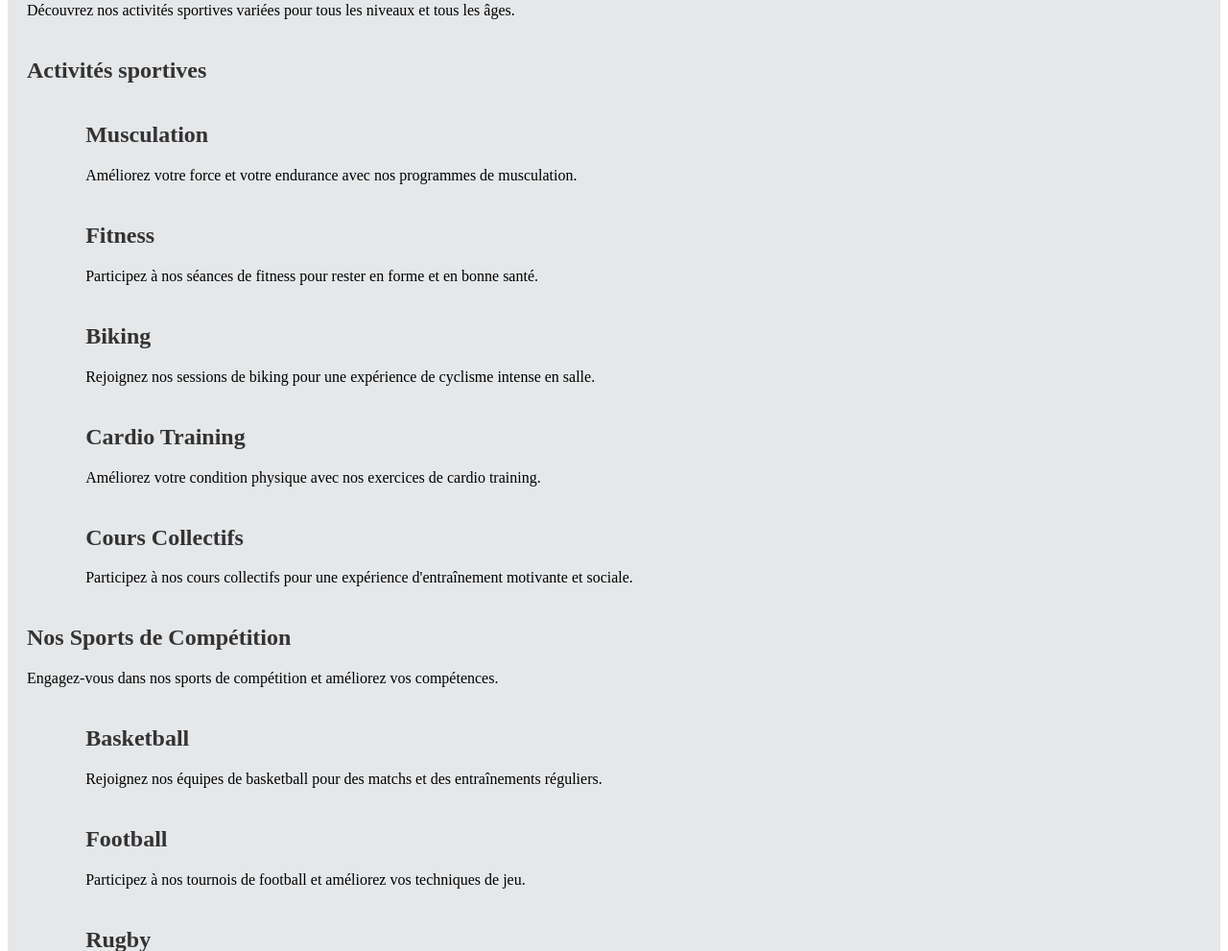
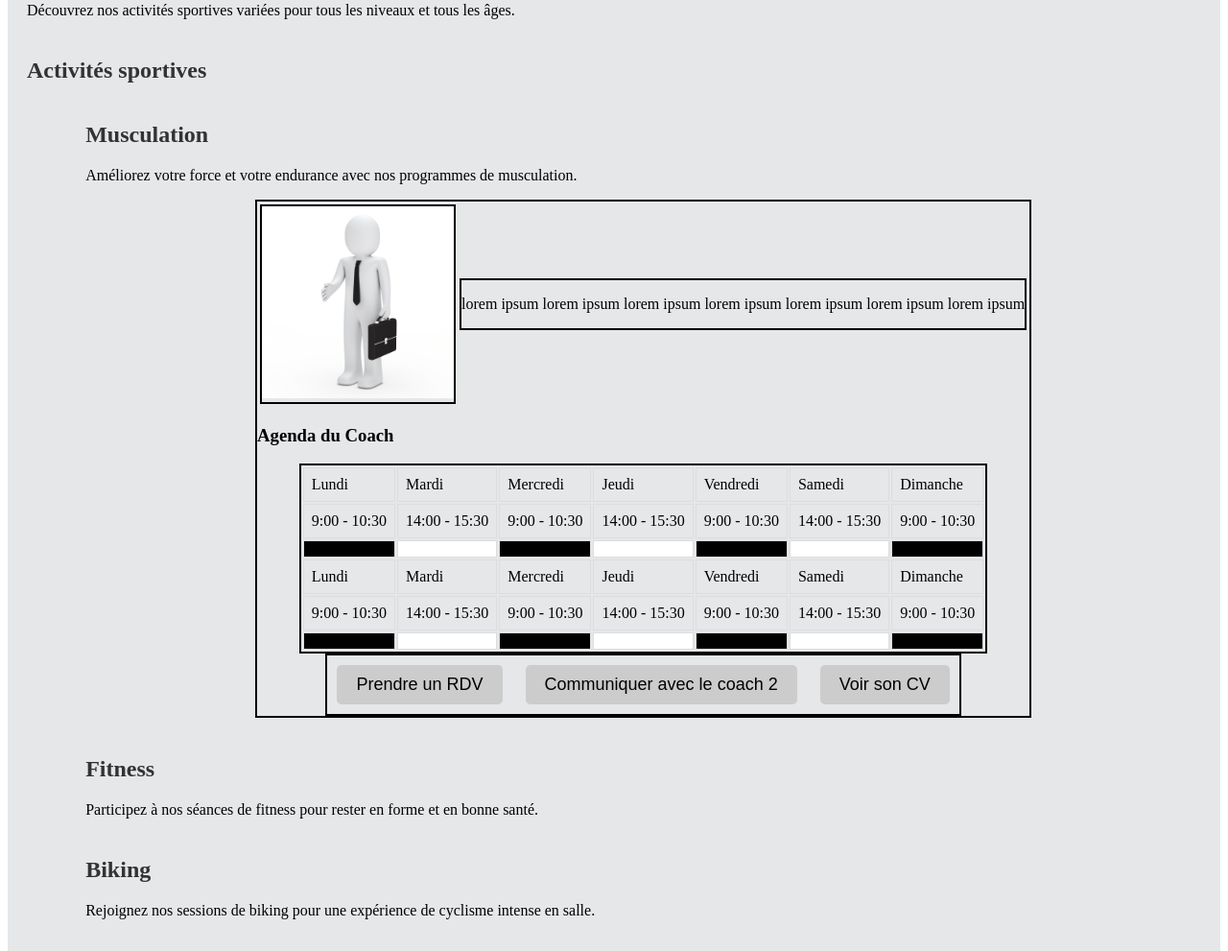
Before and after one commit to Alexhuang03/Projet_X_03, a PHP site: page /toutparcourir/toutparcourir.html in a window 1280 px wide. Shown: the part 172-1163 px from the top of the page at 96% size. Run offline with PHP 8.4, Linux system fonts and the light colour scheme.

Commit message:
Ajoute "Carte du Coach" template a automatiser avec php + bdd

```diff
--- a/toutparcourir/toutparcourir.css
+++ b/toutparcourir/toutparcourir.css
@@ -26,3 +26,11 @@
 #Musculation, #Fitness, #Biking, #Cardio-Training, #Cours-Collectifs, #Basketball, #Football, #Rugby, #Tennis, #Natation, #Plongeon, #Regles, #Horaire{
     margin-left: 5%; /* Ajustez la valeur selon vos besoins */
 }
+
+.coach-btn {
+    padding: 10px 20px; /* Ajoute un padding en haut et en bas */
+    margin: 10px; /* Ajoute un espacement autour des boutons */
+    border: none; /* Supprime la bordure par défaut */
+    border-radius: 5px; /* Ajoute des coins arrondis */
+    font-size: 18px; /* Augmente la taille du texte */
+}
--- a/toutparcourir/toutparcourir.html
+++ b/toutparcourir/toutparcourir.html
@@ -59,6 +59,91 @@
             <section id="Musculation">
                 <h2>Musculation</h2>
                 <p>Améliorez votre force et votre endurance avec nos programmes de musculation.</p>
+                <div class="affiche-coach" style="border: 2px solid black; margin: 0 auto; width: fit-content;">
+                    <div class="pres-coach">
+                        <table>
+                            <td>
+                                <div class="coach-photo" style="border: 2px solid black; margin: 0 auto; width: fit-content;">
+                                    <img src="coach_photo_temp.jpg" alt="Coach Carter" style="max-width: 200px; max-height: 200px;">
+                                </div>
+                            </td>
+                            <td>
+                                <div class="texte-coach" style="border: 2px solid black; margin: 0 auto; width: fit-content;">
+                                    <p>lorem ipsum lorem ipsum lorem ipsum lorem ipsum lorem ipsum lorem ipsum lorem ipsum</p>
+                                </div>
+                            </td>
+                        </table>
+                    </div>
+                    <table style="border: 2px solid black; margin: 0 auto; width: fit-content;">
+                        <h1>Agenda du Coach</h1>
+                        <tbody>
+                            <tr>
+                                <td style="border:1px solid #dddddd;text-align:left;padding:8px;">Lundi</td>
+                                <td style="border:1px solid #dddddd;text-align:left;padding:8px;">Mardi</td>
+                                <td style="border:1px solid #dddddd;text-align:left;padding:8px;">Mercredi</td>
+                                <td style="border:1px solid #dddddd;text-align:left;padding:8px;">Jeudi</td>
+                                <td style="border:1px solid #dddddd;text-align:left;padding:8px;">Vendredi</td>
+                                <td style="border:1px solid #dddddd;text-align:left;padding:8px;">Samedi</td>
+                                <td style="border:1px solid #dddddd;text-align:left;padding:8px;">Dimanche</td>
+                            </tr>
+                            <tr>
+                                <td style="border:1px solid #dddddd;text-align:left;padding:8px;">9:00 - 10:30</td>
+                                <td style="border:1px solid #dddddd;text-align:left;padding:8px;">14:00 - 15:30</td>
+                                <td style="border:1px solid #dddddd;text-align:left;padding:8px;">9:00 - 10:30</td>
+                                <td style="border:1px solid #dddddd;text-align:left;padding:8px;">14:00 - 15:30</td>
+                                <td style="border:1px solid #dddddd;text-align:left;padding:8px;">9:00 - 10:30</td>
+                                <td style="border:1px solid #dddddd;text-align:left;padding:8px;">14:00 - 15:30</td>
+                                <td style="border:1px solid #dddddd;text-align:left;padding:8px;">9:00 - 10:30</td>
+                            </tr>
+                            <tr>
+                                <td style="border:1px solid #dddddd;text-align:center;padding:8px;background-color:black;"></td>
+                                <td style="border:1px solid #dddddd;text-align:center;padding:8px;background-color:white;"></td>
+                                <td style="border:1px solid #dddddd;text-align:center;padding:8px;background-color:black;"></td>
+                                <td style="border:1px solid #dddddd;text-align:center;padding:8px;background-color:white;"></td>
+                                <td style="border:1px solid #dddddd;text-align:center;padding:8px;background-color:black;"></td>
+                                <td style="border:1px solid #dddddd;text-align:center;padding:8px;background-color:white;"></td>
+                                <td style="border:1px solid #dddddd;text-align:center;padding:8px;background-color:black;"></td>
+                            </tr>
+                        </tbody>
+                        <tbody>
+                        <tr>
+                            <td style="border:1px solid #dddddd;text-align:left;padding:8px;">Lundi</td>
+                            <td style="border:1px solid #dddddd;text-align:left;padding:8px;">Mardi</td>
+                            <td style="border:1px solid #dddddd;text-align:left;padding:8px;">Mercredi</td>
+                            <td style="border:1px solid #dddddd;text-align:left;padding:8px;">Jeudi</td>
+                            <td style="border:1px solid #dddddd;text-align:left;padding:8px;">Vendredi</td>
+                            <td style="border:1px solid #dddddd;text-align:left;padding:8px;">Samedi</td>
+                            <td style="border:1px solid #dddddd;text-align:left;padding:8px;">Dimanche</td>
+                        </tr>
+                        <tr>
+                            <td style="border:1px solid #dddddd;text-align:left;padding:8px;">9:00 - 10:30</td>
+                            <td style="border:1px solid #dddddd;text-align:left;padding:8px;">14:00 - 15:30</td>
+                            <td style="border:1px solid #dddddd;text-align:left;padding:8px;">9:00 - 10:30</td>
+                            <td style="border:1px solid #dddddd;text-align:left;padding:8px;">14:00 - 15:30</td>
+                            <td style="border:1px solid #dddddd;text-align:left;padding:8px;">9:00 - 10:30</td>
+                            <td style="border:1px solid #dddddd;text-align:left;padding:8px;">14:00 - 15:30</td>
+                            <td style="border:1px solid #dddddd;text-align:left;padding:8px;">9:00 - 10:30</td>
+                        </tr>
+                        <tr>
+                            <td style="border:1px solid #dddddd;text-align:center;padding:8px;background-color:black;"></td>
+                            <td style="border:1px solid #dddddd;text-align:center;padding:8px;background-color:white;"></td>
+                            <td style="border:1px solid #dddddd;text-align:center;padding:8px;background-color:black;"></td>
+                            <td style="border:1px solid #dddddd;text-align:center;padding:8px;background-color:white;"></td>
+                            <td style="border:1px solid #dddddd;text-align:center;padding:8px;background-color:black;"></td>
+                            <td style="border:1px solid #dddddd;text-align:center;padding:8px;background-color:white;"></td>
+                            <td style="border:1px solid #dddddd;text-align:center;padding:8px;background-color:black;"></td>
+                        </tr>
+                        </tbody>
+                    </table>
+                    <div id="btns-coach" style="text-align: center;">
+                        <div style="border: 2px solid black; display: inline-block;">
+                            <button class="coach-btn" style="background-color: #ccc;">Prendre un RDV</button>
+                            <button class="coach-btn" style="background-color: #ccc;">Communiquer avec le coach 2</button>
+                            <button class="coach-btn" style="background-color: #ccc;">Voir son CV</button>
+                        </div>
+                    </div>
+
+                </div>
             </section>
             <section id="Fitness">
                 <h2>Fitness</h2>
```
Also changed, not shown: toutparcourir/coach_photo_temp.jpg (added).
